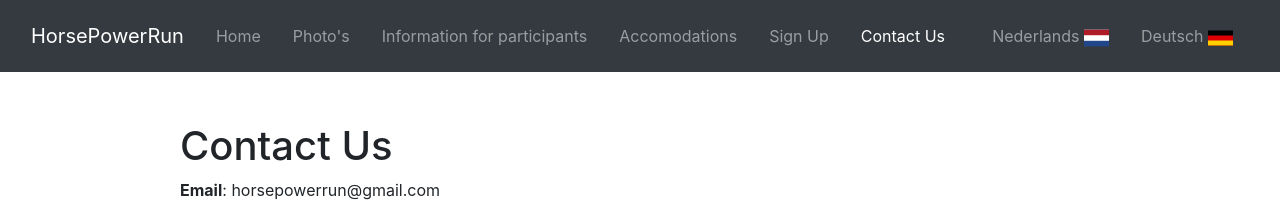
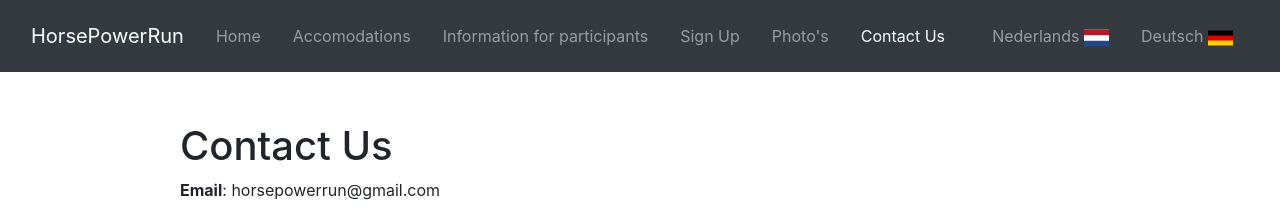
Before and after one commit to nielshuman/HorsePowerRun, a Jekyll site: the page built from en/contact.md, in a window 1280 px wide. Shown: the top 219 px of the page. Built offline with Jekyll 4.4.1, drawn with Linux system fonts in a browser that asks for light colours.

```diff
--- a/_data/nav-en.yaml
+++ b/_data/nav-en.yaml
@@ -1,12 +1,12 @@
 - name: Home
   link: /en/
+- name: Accomodations
+  link: /en/accomodations
+- name: Information for participants
+  link: /en/info
+- name: Sign Up
+  link: /en/signup
 - name: Photo's
   link: /en/photos
-- name: Information for participants
-  link: /en/info
-- name: Accomodations
-  link: /en/accomodations
-- name: Sign Up
-  link: /en/signup
 - name: Contact Us
   link: /en/contact
```
